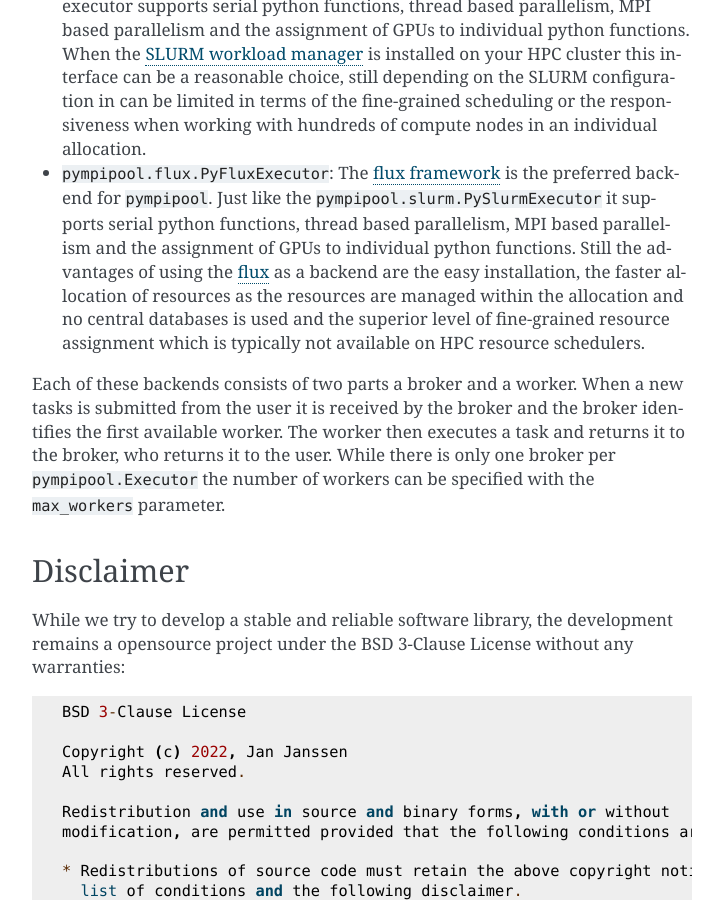
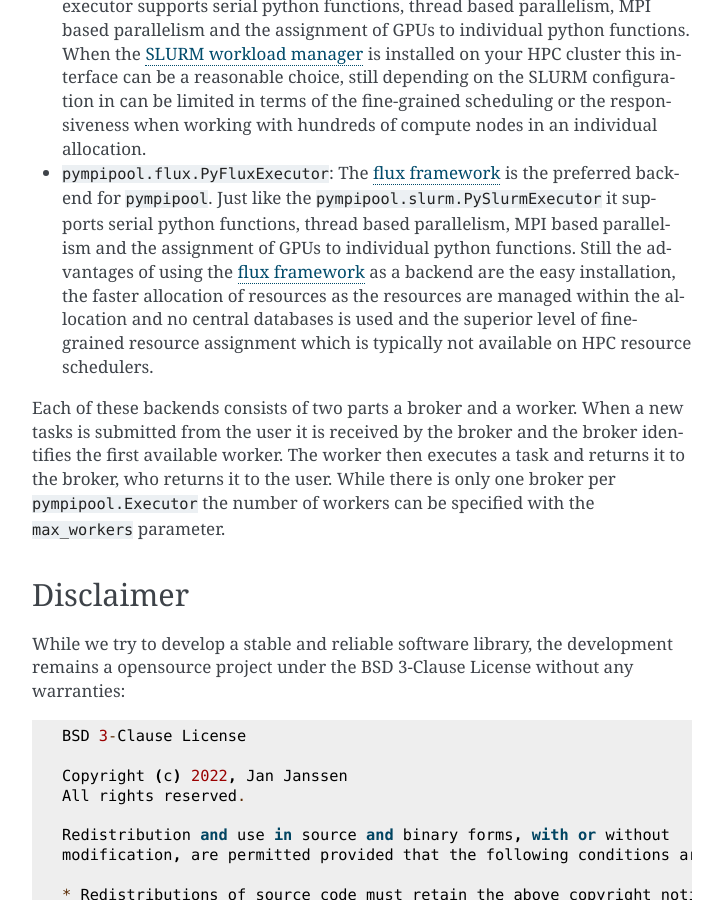
Before and after one commit to pyiron/executorlib, a Sphinx documentation site: the page built from docs/source/index.rst, in a window 1280 px wide and 900 px high, scrolled down 2597 px. Shown: the whole window, without its empty margins (388-1111 px from the left). Built offline with Sphinx 7.4.7, drawn with Linux system fonts in a browser that asks for light colours.

Commit message:
Update index.rst

```diff
--- a/docs/source/index.rst
+++ b/docs/source/index.rst
@@ -82,7 +82,7 @@ uses a different backend, with the :code:`pympipool.flux.PyFluxExecutor` being t
 
 * :code:`pympipool.mpi.PyMpiExecutor`: The simplest executor of the three uses `mpi4py <https://mpi4py.readthedocs.io>`_ as a backend. This simplifies the installation on all operation systems including Windows. Still at the same time it limits the up-scaling to a single compute node and serial or MPI parallel python functions. There is no support for thread based parallelism or GPU assignment. This interface is primarily used for testing and developing or as a fall-back solution. It is not recommended to use this interface in production.
 * :code:`pympipool.slurm.PySlurmExecutor`: The `SLURM workload manager <https://www.schedmd.com>`_ is commonly used on HPC systems to schedule and distribute tasks. :code:`pympipool` provides a python interface for scheduling the execution of python functions as SLURM job steps which are typically created using the :code:`srun` command. This executor supports serial python functions, thread based parallelism, MPI based parallelism and the assignment of GPUs to individual python functions. When the `SLURM workload manager <https://www.schedmd.com>`_ is installed on your HPC cluster this interface can be a reasonable choice, still depending on the SLURM configuration in can be limited in terms of the fine-grained scheduling or the responsiveness when working with hundreds of compute nodes in an individual allocation.
-* :code:`pympipool.flux.PyFluxExecutor`: The `flux framework <https://flux-framework.org>`_ is the preferred backend for :code:`pympipool`. Just like the :code:`pympipool.slurm.PySlurmExecutor` it supports serial python functions, thread based parallelism, MPI based parallelism and the assignment of GPUs to individual python functions. Still the advantages of using the `flux <https://flux-framework.org>`_ as a backend are the easy installation, the faster allocation of resources as the resources are managed within the allocation and no central databases is used and the superior level of fine-grained resource assignment which is typically not available on HPC resource schedulers.
+* :code:`pympipool.flux.PyFluxExecutor`: The `flux framework <https://flux-framework.org>`_ is the preferred backend for :code:`pympipool`. Just like the :code:`pympipool.slurm.PySlurmExecutor` it supports serial python functions, thread based parallelism, MPI based parallelism and the assignment of GPUs to individual python functions. Still the advantages of using the `flux framework <https://flux-framework.org>`_ as a backend are the easy installation, the faster allocation of resources as the resources are managed within the allocation and no central databases is used and the superior level of fine-grained resource assignment which is typically not available on HPC resource schedulers.
 
 Each of these backends consists of two parts a broker and a worker. When a new tasks is submitted from the user it is
 received by the broker and the broker identifies the first available worker. The worker then executes a task and returns
```
